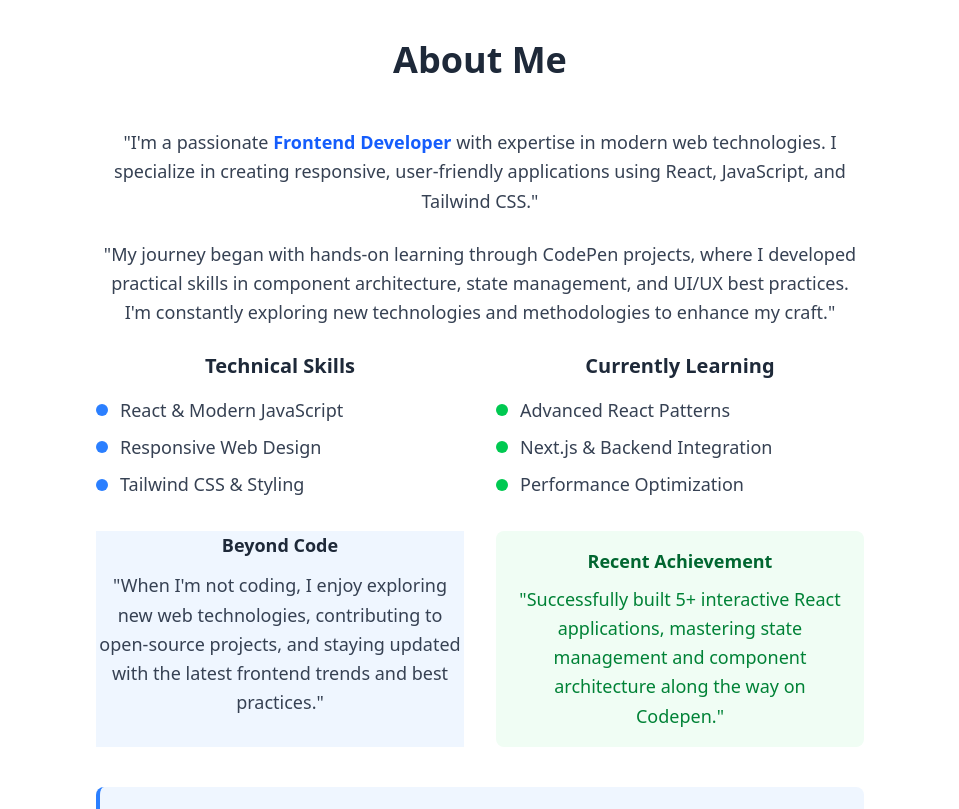
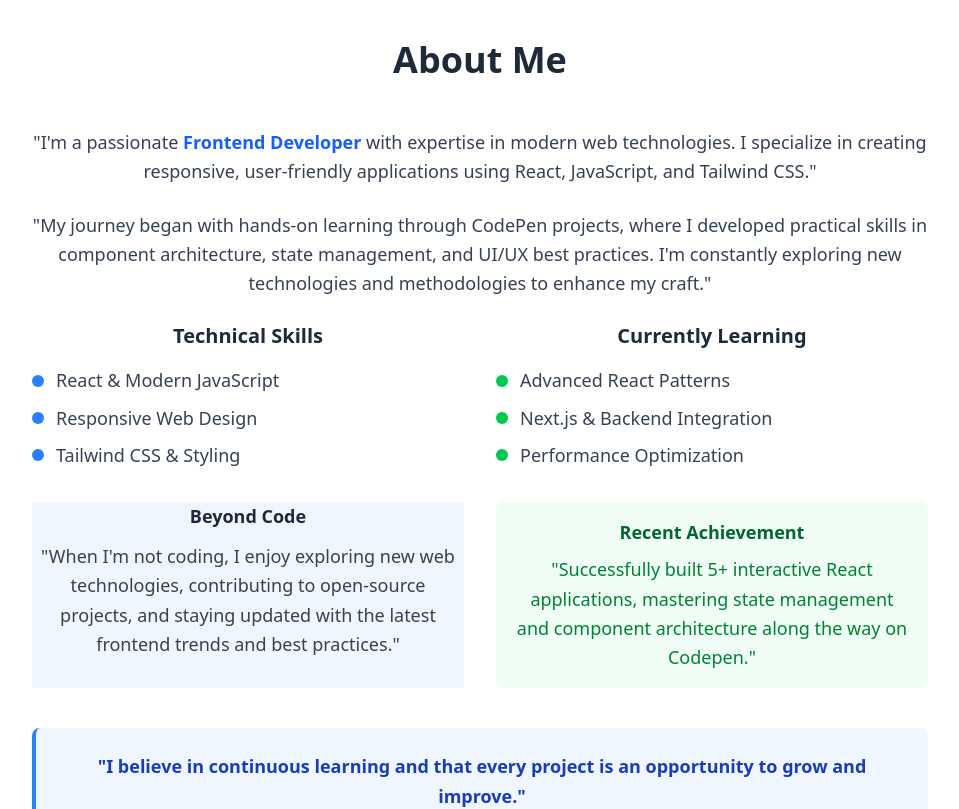
Before and after one commit to BrandonVLA/brandon-portfolio, a React (Vite) app: page / in a window 1280 px wide. Shown: the part 840-1649 px from the top of the page, without its empty margins (160-1119 px from the left). Built offline with nearby package versions, Linux system fonts and the light colour scheme.

Commit message:
Style changes on About and Projects components

```diff
--- a/src/components/About.jsx
+++ b/src/components/About.jsx
@@ -6,7 +6,7 @@ function About() {
         <h2 className="text-4xl font-bold text-center text-gray-800 mb-12">
           About Me
         </h2>
-        <div className="max-w-3xl mx-auto text-lg text-gray-600 leading-relaxed">
+        <div className="max-w-4xl mx-auto text-lg text-gray-600 leading-relaxed">
           <p className="text-lg text-gray-700 leading-relaxed mb-6">
             "I'm a passionate{" "}
             <span className="text-blue-600 font-semibold">
--- a/src/components/Projects.jsx
+++ b/src/components/Projects.jsx
@@ -84,7 +84,7 @@ function Projects() {
         <div className="grid grid-cols-1 md:grid-cols-2 lg:grid-cols-3 gap-8">
           {projects.map((project) => (
             <div
-              className="bg-gray-800 rounded-lg p-4 border border-gray-700 hover:border-purple-500 transition duration-300"
+              className="bg-gray-800 rounded-lg p-4 border border-gray-700 hover:border-blue-500 transition duration-300"
               key={project.id}
             >
               <h3 className="text-xl font-semibold mb-2">{project.title}</h3>
```
